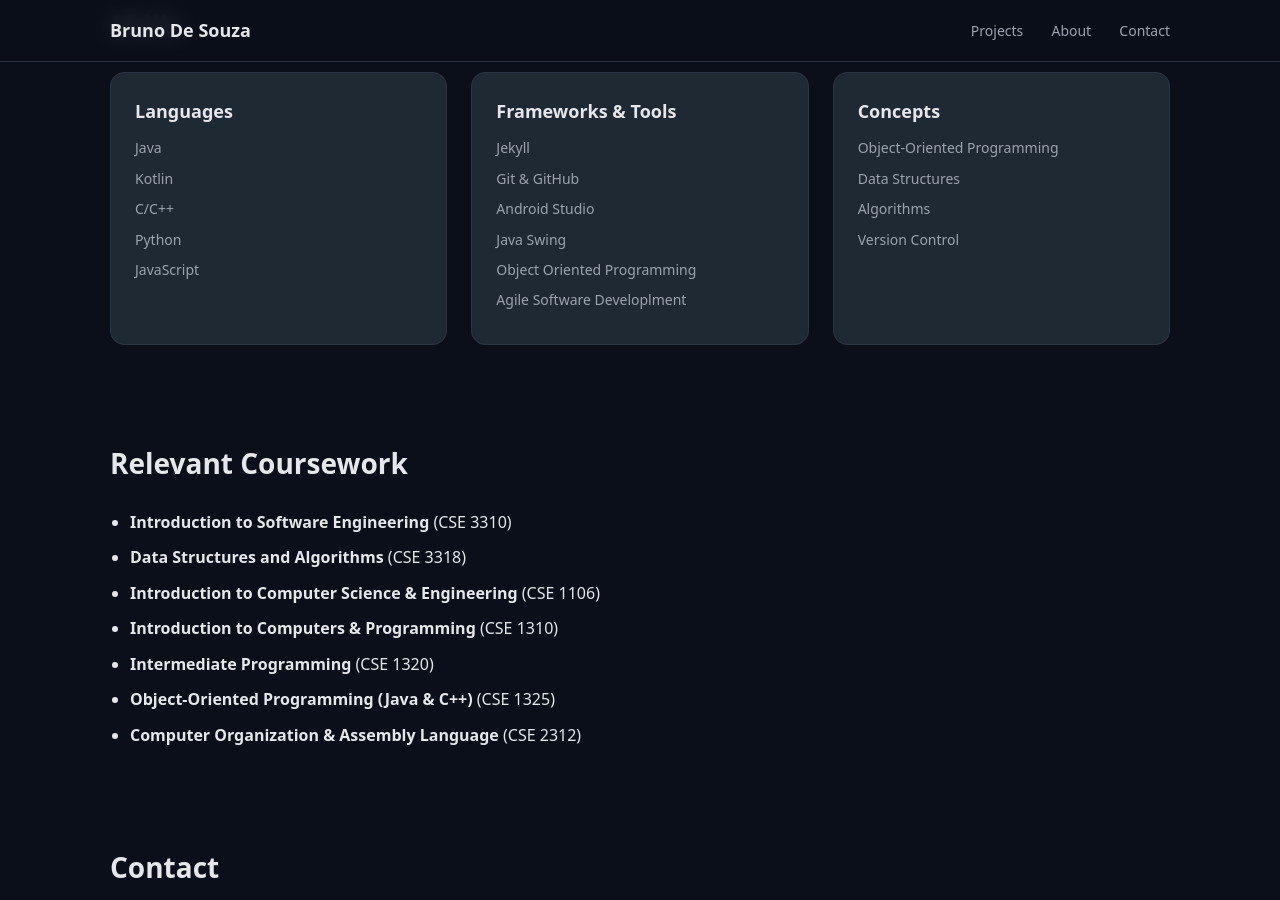
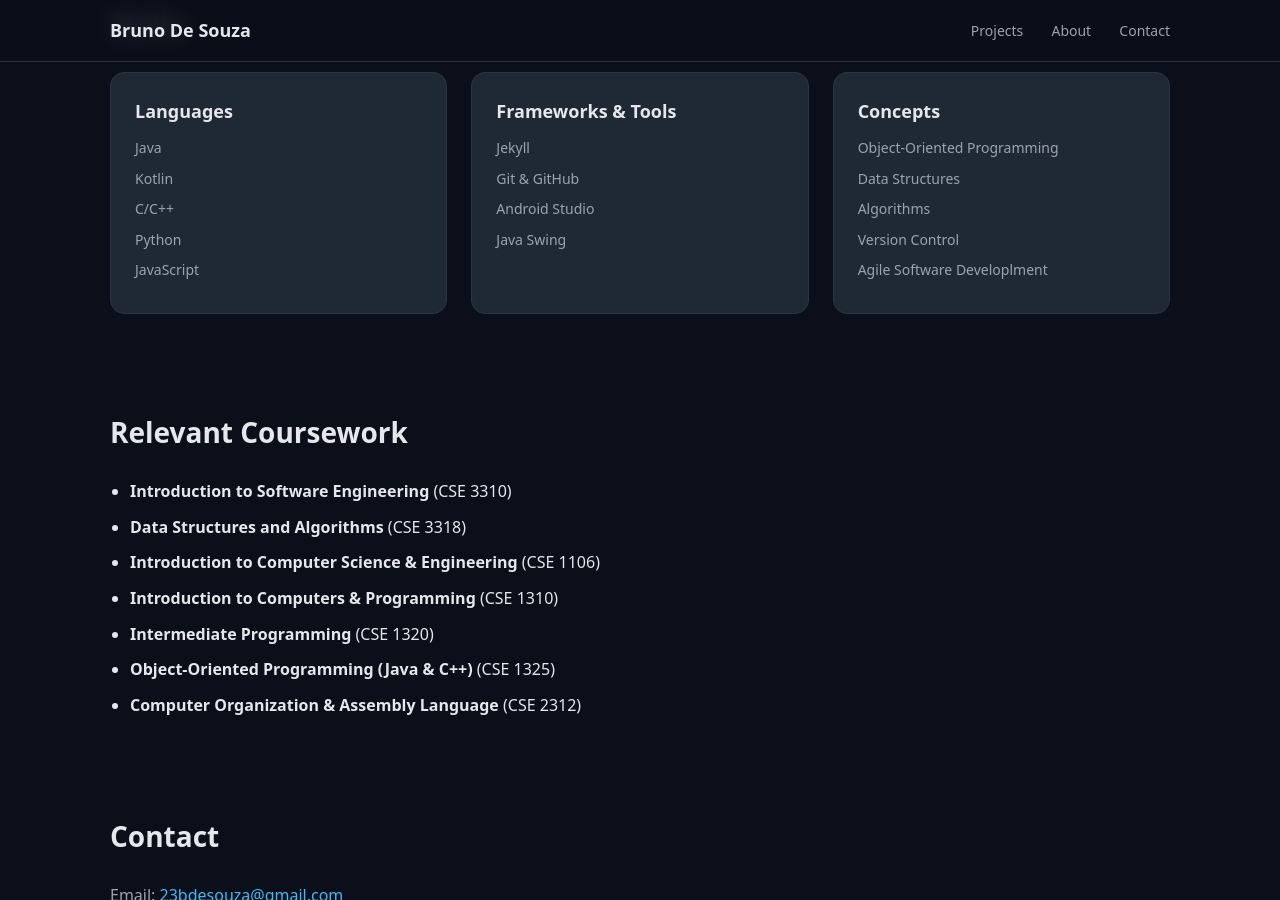
Before and after one commit to BrunoGDZZ/brunogdzz, a Jekyll site: the page built from index.md, in a window 1280 px wide and 900 px high, scrolled down 989 px. Built offline with Jekyll 4.4.1, drawn with Linux system fonts in a browser that asks for light colours.

```diff
--- a/index.md
+++ b/index.md
@@ -92,8 +92,6 @@ title: Bruno De Souza | Computer Science Student
         <li>Git & GitHub</li>
         <li>Android Studio</li>
         <li>Java Swing</li>
-        <li>Object Oriented Programming</li>
-        <li>Agile Software Developlment</li>
       </ul>
     </div>
 
```
Also changed, not shown: other parts of index.md (+1 -0 lines).
